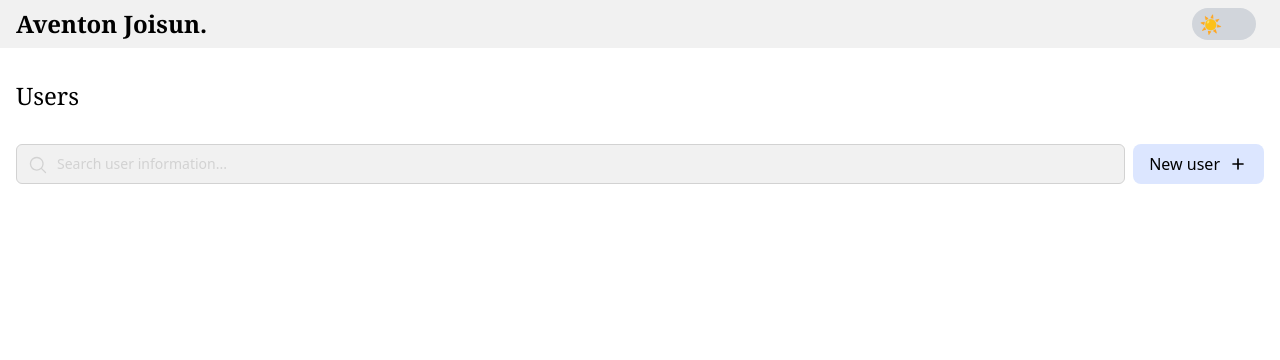
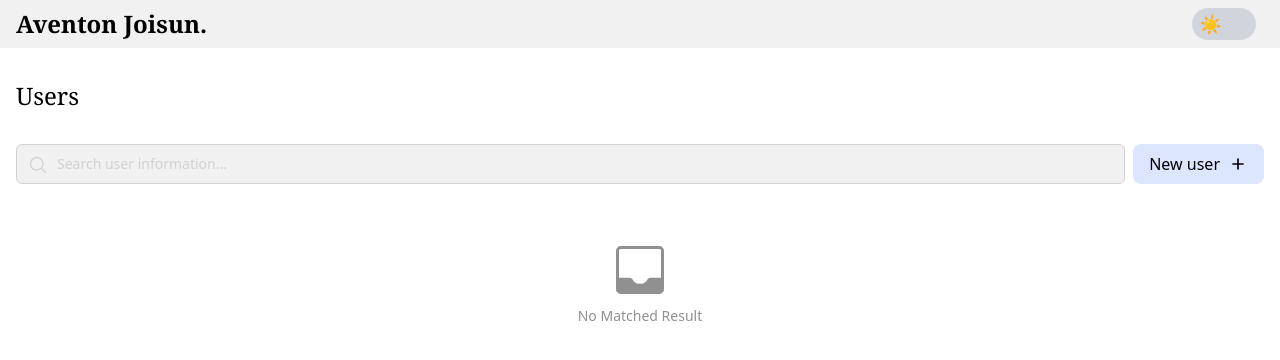
Before and after one commit to joisun/aventon-joisun, a Vue app in the folder web/: page / in a window 1280 px wide. Shown: the top 360 px of the page. Built offline with nearby package versions, Linux system fonts and the light colour scheme; no server answers.

Commit message:
style(web): animation

```diff
--- a/web/src/assets/main.css
+++ b/web/src/assets/main.css
@@ -75,4 +75,7 @@ body {
       background: #bbb;
     }
   }
+  .skeleton{
+    @apply relative overflow-hidden before:absolute before:inset-0 before:-translate-x-full before:animate-[shimmer_2s_infinite] before:bg-gradient-to-r before:from-transparent before:via-foreground-secondary/10 before:to-transparent;
+  }
 }
--- /dev/null
+++ b/web/src/components/icons/empty-box-icon.vue
@@ -0,0 +1,13 @@
+<template>
+  <svg
+    xmlns="http://www.w3.org/2000/svg"
+    width="1em"
+    height="1em"
+    viewBox="0 0 24 24"
+  >
+    <path
+      fill="currentColor"
+      d="M5.616 20q-.691 0-1.153-.462T4 18.384V5.616q0-.691.463-1.153T5.616 4h12.769q.69 0 1.153.463T20 5.616v12.769q0 .69-.462 1.153T18.384 20zM12 16.616q.8 0 1.494-.403t1.062-1.117q.13-.244.365-.362t.51-.118H19v-9q0-.27-.173-.443T18.385 5H5.615q-.269 0-.442.173T5 5.616v9h3.57q.274 0 .509.118t.365.362q.367.714 1.062 1.117t1.494.402"
+    ></path>
+  </svg>
+</template>
--- a/web/src/components/icons/index.ts
+++ b/web/src/components/icons/index.ts
@@ -10,3 +10,4 @@ export { default as ColorIcon } from './color-icon.vue'
 export { default as EditIcon } from './edit-icon.vue'
 export { default as LeftIcon } from './left-icon.vue'
 export { default as RightIcon } from './right-icon.vue'
+export { default as EmptyBoxIcon } from './empty-box-icon.vue'
--- a/web/src/views/home-page.vue
+++ b/web/src/views/home-page.vue
@@ -2,6 +2,9 @@
 import SearchBar from '@/components/ui/home-page/search-bar.vue'
 import CreateNewUser from '@/components/ui/home-page/create-new-user.vue'
 import Table from '@/components/ui/home-page/table.vue'
+import TableSkeleton from '@/components/ui/home-page/table-skeleton.vue'
+import EmptyPlaceholder from '@/components/ui/home-page/empty-placeholder.vue'
+
 import { useRoute } from 'vue-router'
 import { queryUsersByPageAPI } from '@/api'
 import { ref } from 'vue'
@@ -18,7 +21,7 @@ const users = ref<User[]>([])
 const totalPage = ref(0)
 const queryVal = ref('')
 
-const startQuery = (query: string, currentPage: number = 1)=>{
+const startQuery = (query: string, currentPage: number = 1) => {
   loading.value = true
   disabled.value = true
   queryUsersByPageAPI({ query: query, size: 10, currentPage })
@@ -60,13 +63,19 @@ startQuery('')
         />
         <CreateNewUser />
       </div>
-      <Table
+
+      <section class="overflow-hidden">
+        <Table
         @currentPageChange="handleCurrentPageChange"
         :users="users"
         :loading="loading"
         :total-page="totalPage"
-        v-if="totalPage"
-      />
+        v-if="totalPage && !loading"
+        class="animate-fadeUp"
+        />
+        <TableSkeleton v-if="loading" class="animate-fadeUp"/>
+        <EmptyPlaceholder v-if="!totalPage && !loading"/>
+      </section>
     </div>
   </main>
 </template>
--- a/web/tailwind.config.js
+++ b/web/tailwind.config.js
@@ -60,6 +60,16 @@ export default {
           '94%': { transform: 'scale(0.99)' },
           '100%': { transform: 'scale(1)' }
         },
+        fadeUp: {
+          '0%': {
+            opacity: 0,
+            transform: 'translateY(2rem)'
+          },
+          '100%': {
+            opacity: 1,
+            transform: 'translateY(0)'
+          }
+        },
         fadeLeft: {
           '0%': {
             opacity: 0,
@@ -80,10 +90,16 @@ export default {
             transform: 'translate(0)'
           }
         },
+        shimmer: {
+          '100%': {
+            transform: 'translateX(100%)',
+          },
+        },
       },
       animation: {
         /*timefunction editor https://matthewlein.com/tools/ceaser */
         fadeLeft: 'fadeLeft 1s both cubic-bezier(0,0,.2,1)',
+        fadeUp: 'fadeUp .5s both cubic-bezier(0,0,.2,1)',
         fadeRight: 'fadeRight 1s both cubic-bezier(0,0,.2,1)',
         scaleInOut: 'scaleInOut 1s ease-in-out infinite',
         swingRotate: 'swingRotate 2s ease-out',
```
